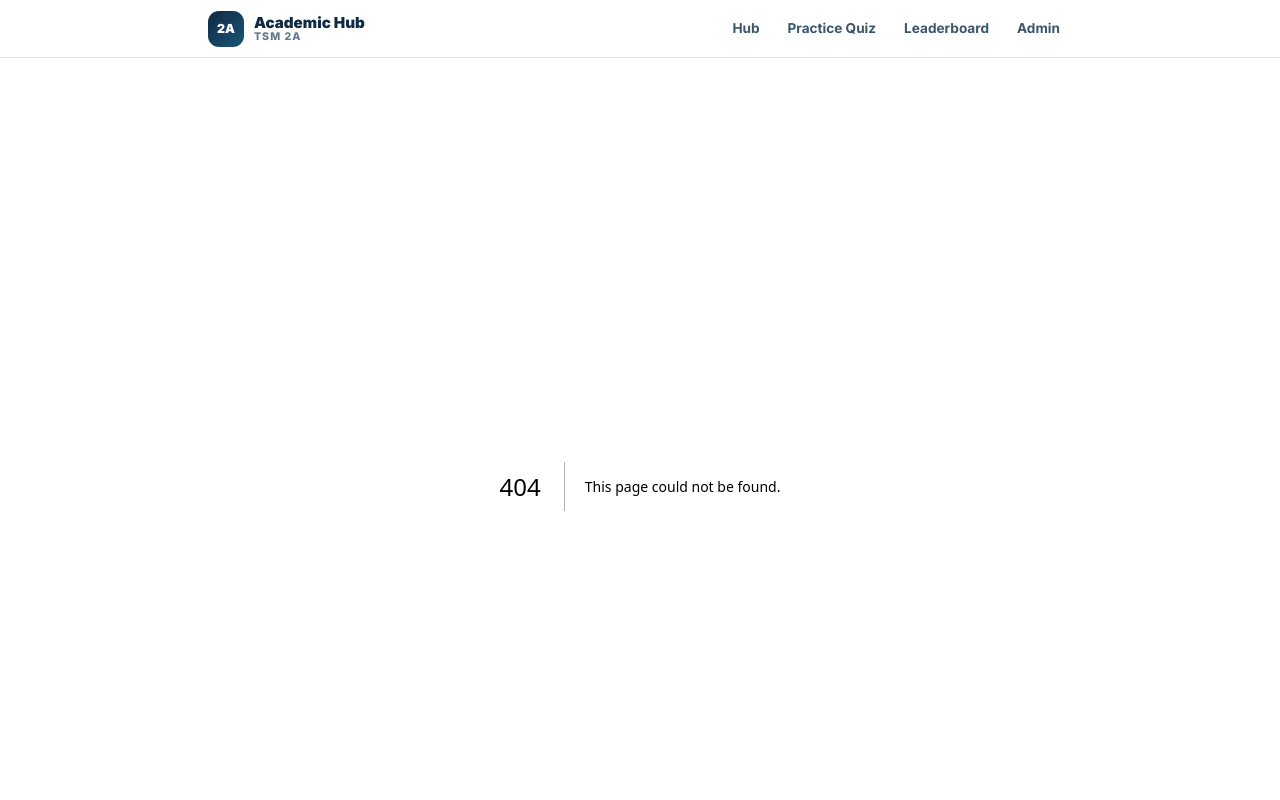
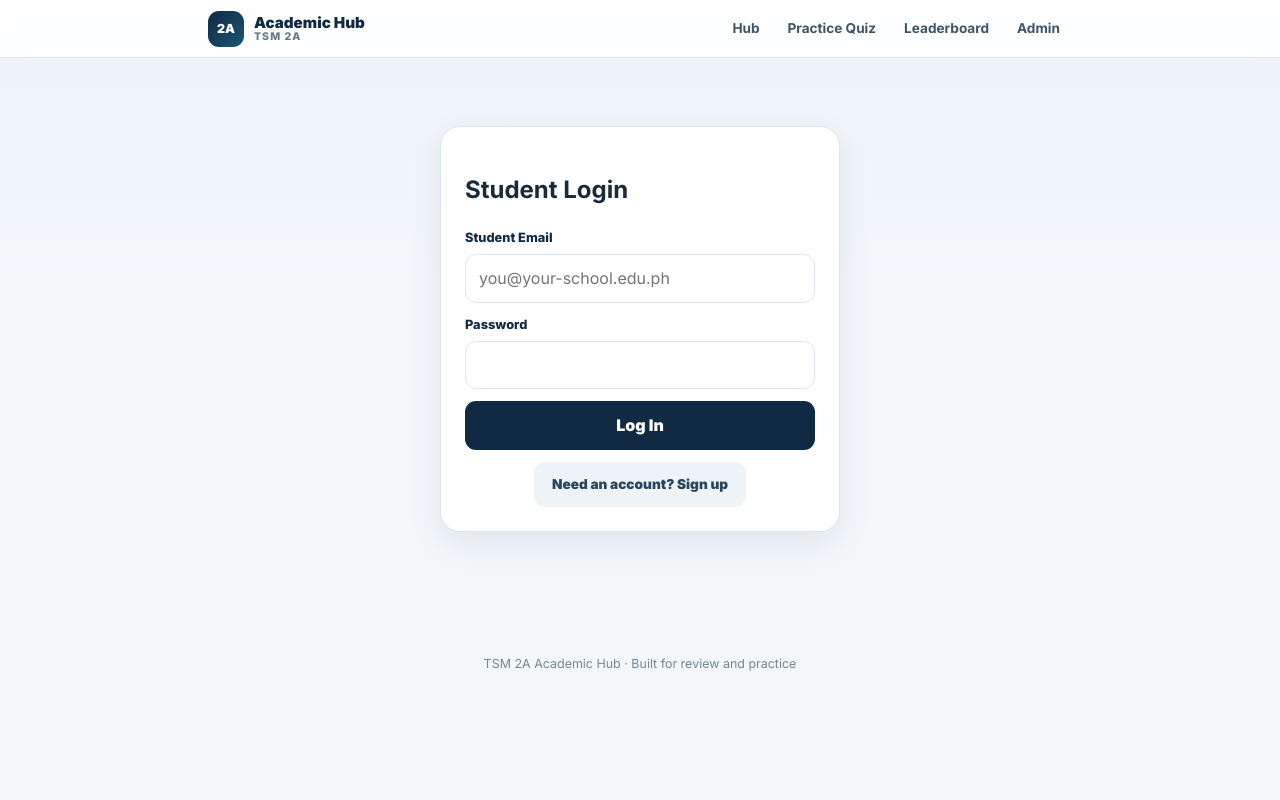
Before and after one commit to adiyel/tsm-2a-academic-hub, a Next.js app: page /login in a window 1280 px wide. Before the commit this address had no page. Shown: the top 800 px of the page. Built offline with nearby package versions, Linux system fonts and the light colour scheme.

Commit message:
Implement login and signup functionality

```diff
--- /dev/null
+++ b/app/login/page.js
@@ -0,0 +1,65 @@
+'use client';
+import { useState } from 'react';
+import { useRouter } from 'next/navigation';
+import Link from 'next/link';
+
+export default function LoginPage() {
+  const [email, setEmail] = useState('');
+  const [password, setPassword] = useState('');
+  const [isSignUp, setIsSignUp] = useState(false);
+  const [error, setError] = useState('');
+  const router = useRouter();
+
+  const handleAuth = async (e) => {
+    e.preventDefault();
+    setError('');
+
+    const endpoint = isSignUp ? '/api/auth/signup' : '/api/auth/login';
+    const res = await fetch(endpoint, {
+      method: 'POST',
+      headers: { 'Content-Type': 'application/json' },
+      body: JSON.stringify({ email, password }),
+    });
+
+    const data = await res.json();
+    if (!res.ok) {
+      setError(data.error || 'Something went wrong.');
+    } else {
+      if (isSignUp) {
+        // Auto-login after signup
+        await fetch('/api/auth/login', {
+          method: 'POST',
+          headers: { 'Content-Type': 'application/json' },
+          body: JSON.stringify({ email, password }),
+        });
+      }
+      router.push('/quiz');
+      router.refresh();
+    }
+  };
+
+  return (
+    <div style={{ maxWidth: 400, margin: '40px auto' }} className="card">
+      <h2 style={{ marginBottom: 20 }}>{isSignUp ? 'Student Sign Up' : 'Student Login'}</h2>
+      {error && <div className="error">{error}</div>}
+      <form onSubmit={handleAuth}>
+        <div className="field">
+          <label>Student Email</label>
+          <input type="email" className="input" value={email} onChange={(e) => setEmail(e.target.value)} required placeholder="you@your-school.edu.ph" />
+        </div>
+        <div className="field">
+          <label>Password</label>
+          <input type="password" className="input" value={password} onChange={(e) => setPassword(e.target.value)} required />
+        </div>
+        <button type="submit" className="btn btn-primary" style={{ width: '100%', marginBottom: 12 }}>
+          {isSignUp ? 'Create Account' : 'Log In'}
+        </button>
+      </form>
+      <div style={{ textAlign: 'center' }}>
+        <button onClick={() => setIsSignUp(!isSignUp)} className="btn btn-ghost" style={{ fontSize: '.85rem' }}>
+          {isSignUp ? 'Already have an account? Log in' : 'Need an account? Sign up'}
+        </button>
+      </div>
+    </div>
+  );
+}
```
